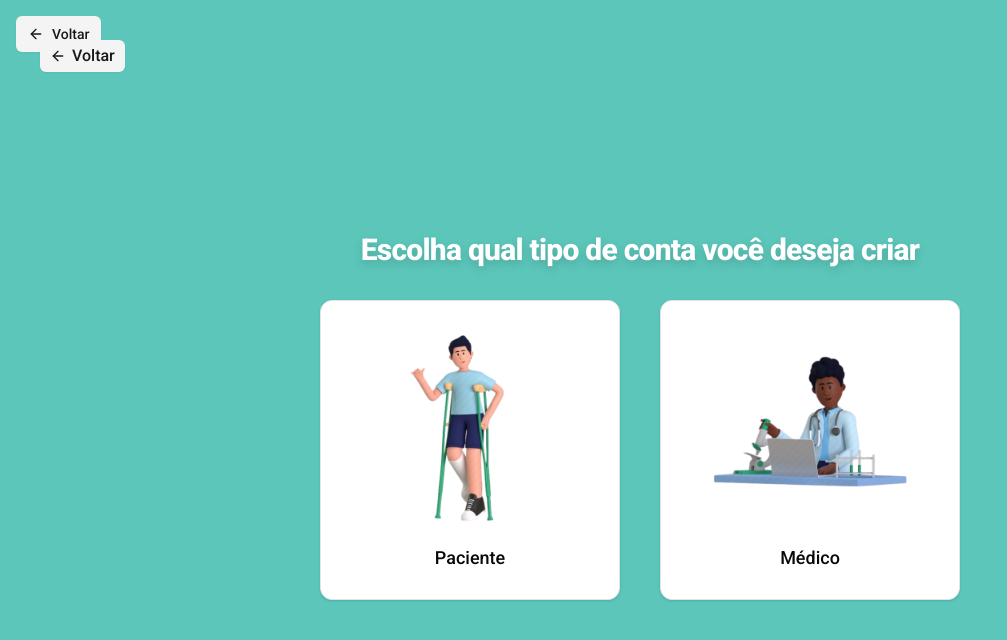
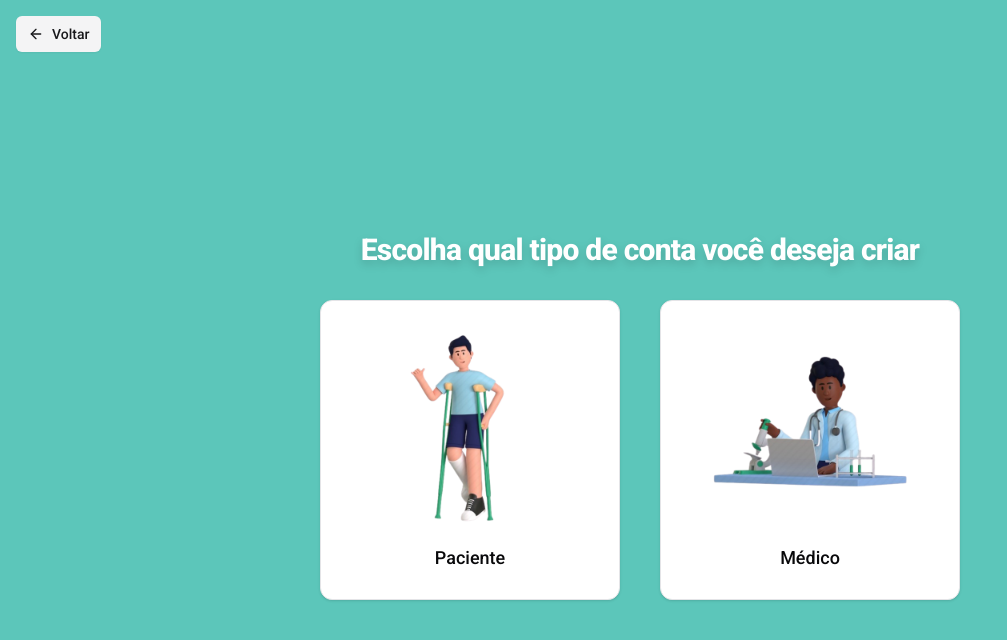
Before and after one commit to WillianDametto/projetoFinal-SaudeFacil, a Next.js app: page /auth/cadastrar in a window 1280 px wide. Shown: the top 640 px of the page, without its empty margins (0-1007 px from the left). Built offline with nearby package versions, Linux system fonts and the light colour scheme.

Commit message:
feat: fix minor adjustments

```diff
--- a/src/app/(system)/(homepage)/(options)/option-card.tsx
+++ b/src/app/(system)/(homepage)/(options)/option-card.tsx
@@ -1,7 +1,9 @@
 import Image from 'next/image'
+import Link from 'next/link'
 
 function OptionCard() {
   return (
+    <Link href="/medicos">
       <div className="bg-primary flex aspect-video h-auto w-full flex-col items-center justify-center rounded-2xl shadow-md">
         <Image
           src="/logo.png"
@@ -12,6 +14,7 @@ function OptionCard() {
         />
         <p className="text-sm font-semibold text-white">Saúde Fácil</p>
       </div>
+    </Link>
   )
 }
 
--- a/src/app/(system)/agendamentos/page.tsx
+++ b/src/app/(system)/agendamentos/page.tsx
@@ -100,7 +100,7 @@ const fakeAppointments = [
 export default function Agendamentos() {
   return (
     <div className="c-container py-16">
-      <div className="flex items-center justify-between">
+      <div className="flex flex-col justify-between gap-4 md:flex-row md:items-center">
         <h1 className="text-2xl font-medium">Agendamentos Marcados</h1>
         <Button className="px-0" variant="outline">
           <Link className="w-full px-4" href="/agendamentos/relatorio">
--- a/src/app/auth/cadastrar/page.tsx
+++ b/src/app/auth/cadastrar/page.tsx
@@ -1,8 +1,6 @@
-import { ArrowLeft } from 'lucide-react'
 import Image from 'next/image'
 import Link from 'next/link'
 
-import { Button } from '@/components/ui/button'
 import { Card } from '@/components/ui/card'
 
 export default function Register() {
@@ -39,15 +37,6 @@ export default function Register() {
           </Card>
         </Link>
       </section>
-
-      <Link
-        href="/auth/login"
-        className="fixed top-4 left-4 sm:top-10 sm:left-10"
-      >
-        <Button variant="secondary" size="sm" className="sm:text-base">
-          <ArrowLeft className="h-4 w-4 sm:h-5 sm:w-5" /> Voltar
-        </Button>
-      </Link>
     </main>
   )
 }
--- a/src/app/auth/layout.tsx
+++ b/src/app/auth/layout.tsx
@@ -32,7 +32,7 @@ export default function AuthLayout({
         </Button>
       )}
       {pathname === '/auth/login' && (
-        <div className="absolute top-20 right-[50%] flex translate-x-[50%] flex-col items-center gap-2">
+        <div className="absolute top-10 right-[50%] flex translate-x-[50%] flex-col items-center gap-2">
           <Image src="/logo.png" alt="Logo" width={100} height={100} />
           <p className="text-2xl font-bold text-white">Saúde Fácil</p>
         </div>
```
Lines whose indentation alone changed are shown as unchanged.
